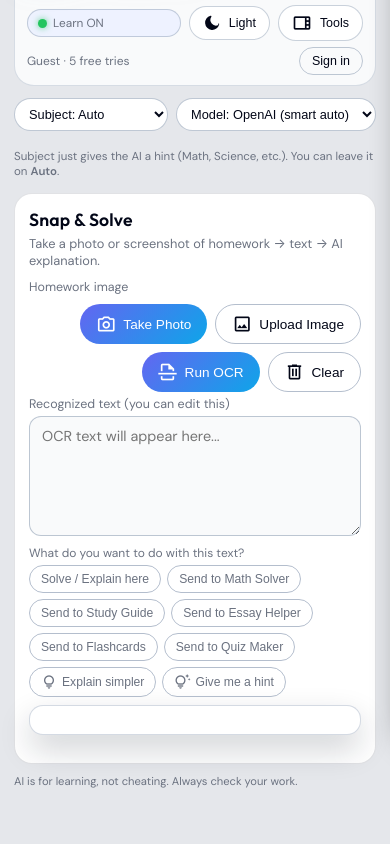
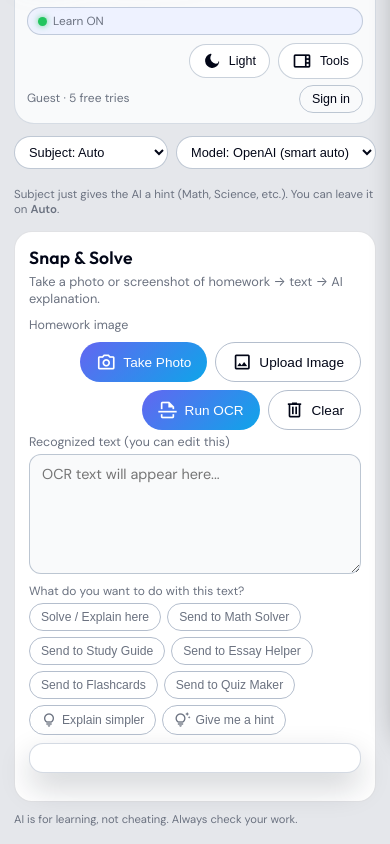
Before and after one commit to jasondriseden-blip/studylens, a plain HTML site: page index.html in a window 390 px wide. Shown: the part 90-934 px from the top of the page. Before the commit the page ends 896 px from the top, so only its background shows below. Drawn offline with nearby package versions, Linux system fonts and the light colour scheme.

Commit message:
index.html

```diff
--- a/index.html
+++ b/index.html
@@ -811,11 +811,11 @@
   }
 
  @media (max-width: 700px) {
-  /* Header becomes a vertical stack */
+  /* Header: vertical stack */
   header {
     flex-direction: column;
     align-items: stretch;
-    gap: 6px;
+    gap: 8px;
     padding: 10px 12px;
   }
 
@@ -849,60 +849,63 @@
     box-shadow: none;
   }
 
-  /* Right side: rows under the logo */
+  /* Right side: stacked under logo */
   .header-right {
     width: 100%;
     display: flex;
     flex-direction: column;
-    gap: 4px;
+    gap: 6px;
     margin-top: 2px;
   }
 
-  /* Row 1 under logo: Learn + Theme + Tools, neatly spaced */
+  /* Row: Learn chip (full width) + buttons on a clean row */
   .header-top-row {
     width: 100%;
     display: flex;
+    flex-wrap: wrap;
     align-items: center;
-    justify-content: space-between; /* chip left, buttons on the right */
+    justify-content: flex-end;   /* buttons hug the right */
     gap: 8px;
-    flex-wrap: nowrap;
-  }
-
+  }
+
+  /* Learn chip becomes its own full-width line under logo */
   .chip.learn-mode {
-    flex: 1;
-    max-width: 60%;
+    flex: 1 1 100%;
+    order: -1;                   /* move above buttons */
     padding: 5px 10px;
-    white-space: nowrap;
+    font-size: 0.74rem;
     display: inline-flex;
     align-items: center;
     gap: 6px;
-    font-size: 0.74rem;
+    white-space: nowrap;
   }
 
   .theme-toggle,
   .drawer-toggle {
-    margin: 0;          /* no weird offsets */
-    flex-shrink: 0;     /* keep button size consistent */
-  }
-
-  /* Row 2 under that: "signed in as..." + Sign in/out */
+    flex: 0 0 auto;
+  }
+
+  /* Row below: plan text + sign in/out */
   .auth-row {
     width: 100%;
     display: flex;
+    align-items: center;
     justify-content: space-between;
-    align-items: center;
     gap: 8px;
-    margin-top: 2px;
+    margin-top: 0;
     font-size: 0.75rem;
   }
 
   .user-plan-label {
-    max-width: 65%;
+    flex: 1 1 auto;
+    max-width: none;
+    white-space: normal;       /* long emails can wrap */
     text-align: left;
-    line-height: 1.2;
+    line-height: 1.3;
   }
 
   .auth-button {
+    flex: 0 0 auto;
     padding: 6px 12px;
     font-size: 0.78rem;
   }
```
